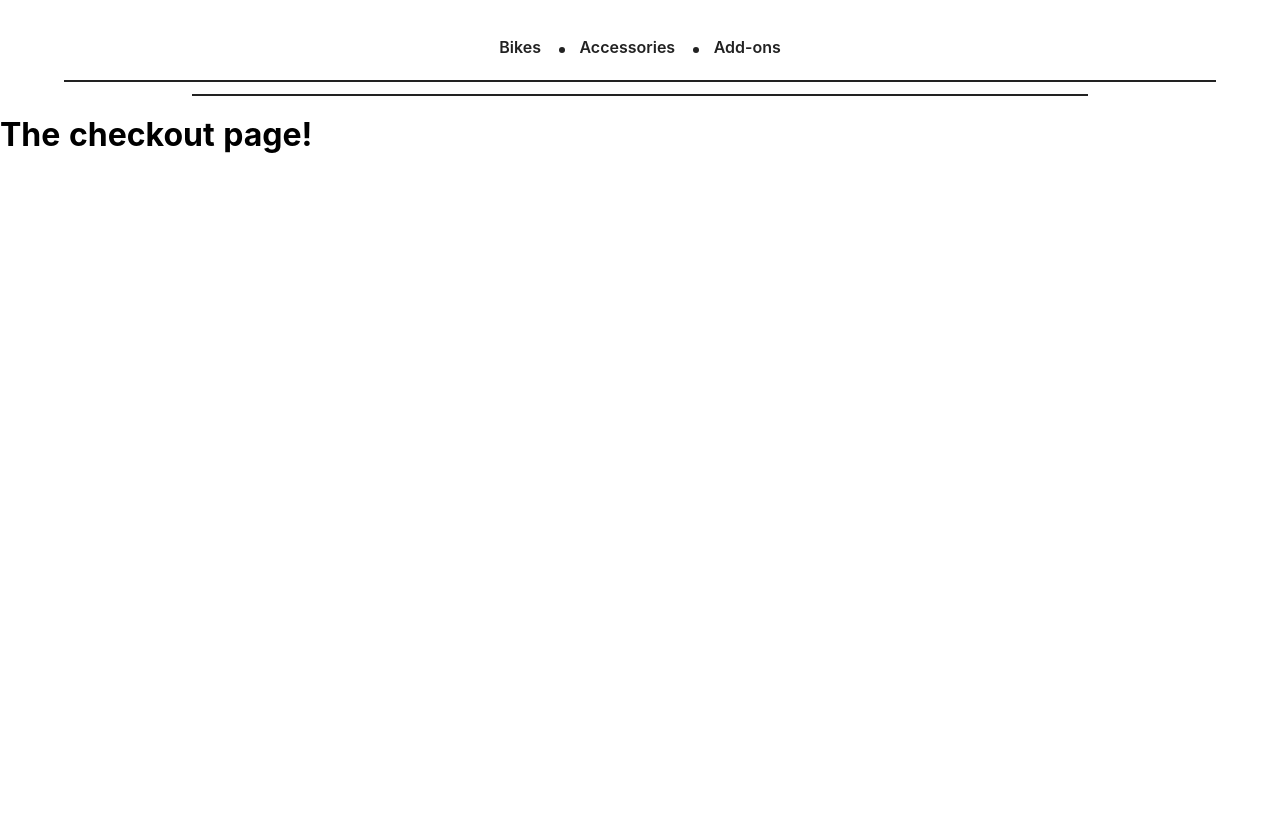
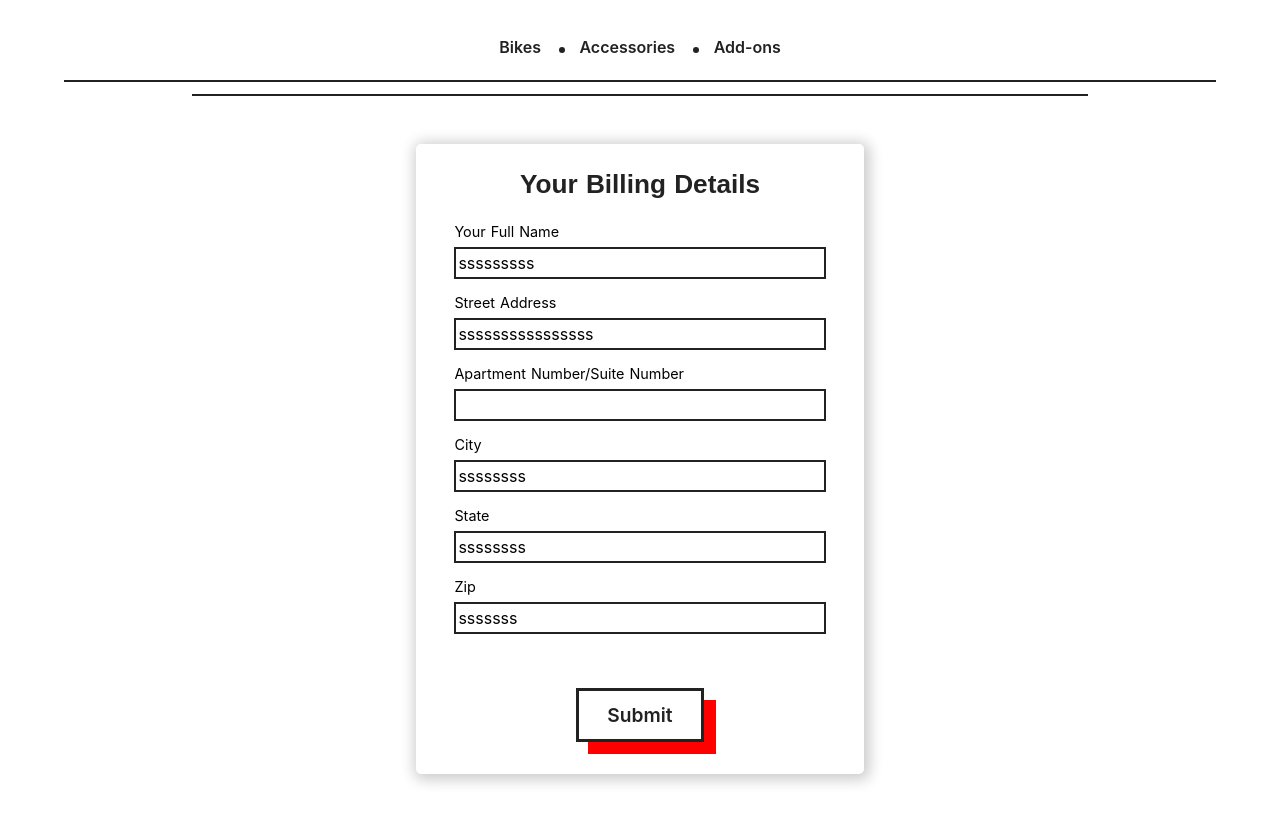
Before and after one commit to JamesGood626/topview-checkout, a Nuxt app: page /checkout in a window 1280 px wide. Before the commit the page ends 800 px from the top, so only its background shows below. Built offline with nearby package versions, Linux system fonts and the light colour scheme.

Commit message:
Last commit did render the checkout page without importing the form components. This push has uncommented the form components. Still getting errors in the console log. Says cannot get http://localhost:3000/_loading/sse

```diff
--- a/pages/checkout.vue
+++ b/pages/checkout.vue
@@ -1,5 +1,5 @@
 <template>
-  <!-- <div class="checkout--container">
+  <div class="checkout--container">
     <div v-if="!billingDetailsSubmitted || !cardDetailsSubmitted">
       <BillingDetailsForm v-bind:billingDetailsSubmitted="billingDetailsSubmitted" v-bind:toggleBillingDetailsSubmitted="toggleBillingDetailsSubmitted"/>
       <CardDetailsForm v-if="billingDetailsSubmitted && !cardDetailsSubmitted" v-bind:toggleCardDetailsSubmitted="toggleCardDetailsSubmitted"/>
@@ -7,15 +7,12 @@
     <div v-else>
       <h1>Checkout Success!</h1>
     </div>
-  </div> -->
-  <div>
-    <h1>The checkout page!</h1>
   </div>
 </template>
 
 <script>
-  // import BillingDetailsForm from '@/components/billingDetailsForm'
-  // import CardDetailsForm from '@/components/cardDetailsForm'
+  import BillingDetailsForm from '@/components/billingDetailsForm'
+  import CardDetailsForm from '@/components/cardDetailsForm'
 
   export default {
     data() {
@@ -24,10 +21,10 @@
         cardDetailsSubmitted: false,
       }
     },
-    // components: {
-    //   BillingDetailsForm,
-    //   CardDetailsForm
-    // },
+    components: {
+      BillingDetailsForm,
+      CardDetailsForm
+    },
     methods: {
       toggleBillingDetailsSubmitted(e, invalid) {
         e.preventDefault()
```
